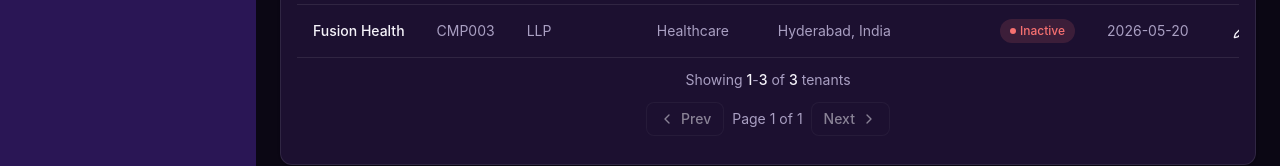
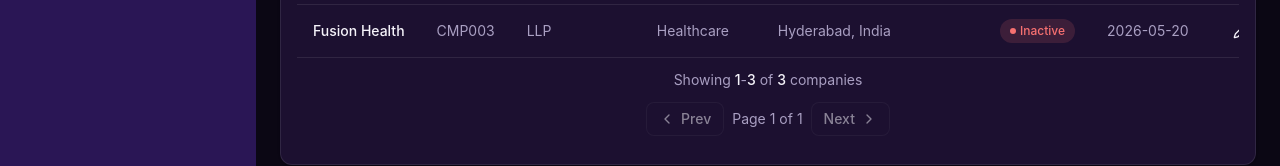
Before and after one commit to Bharathhari07/super-admin-portal, a React (Vite) app: page /organizations/companies in a window 1280 px wide. Shown: the part 369-535 px from the top of the page. Built offline with nearby package versions, Linux system fonts and the light colour scheme.

Commit message:
Fix pagination label showing 'tenants' on Company Setup page

```diff
--- a/src/components/common/Pagination.tsx
+++ b/src/components/common/Pagination.tsx
@@ -6,9 +6,10 @@ interface PaginationProps {
   pageSize: number
   total: number
   onPageChange: (page: number) => void
+  itemLabel?: string
 }
 
-export default function Pagination({ page, pageSize, total, onPageChange }: PaginationProps) {
+export default function Pagination({ page, pageSize, total, onPageChange, itemLabel = 'items' }: PaginationProps) {
   const totalPages = Math.max(1, Math.ceil(total / pageSize))
   const start = total === 0 ? 0 : (page - 1) * pageSize + 1
   const end = Math.min(page * pageSize, total)
@@ -18,7 +19,7 @@ export default function Pagination({ page, pageSize, total, onPageChange }: Pagi
       <p className="text-sm text-sap-text-muted">
         Showing <span className="font-medium text-sap-text">{start}</span>-
         <span className="font-medium text-sap-text">{end}</span> of{' '}
-        <span className="font-medium text-sap-text">{total}</span> tenants
+        <span className="font-medium text-sap-text">{total}</span> {itemLabel}
       </p>
       <div className="flex items-center gap-2">
         <Button
--- a/src/pages/CompanySetupPage.tsx
+++ b/src/pages/CompanySetupPage.tsx
@@ -74,7 +74,7 @@ export default function CompanySetupPage() {
           togglingCompanyId={togglingCompanyId}
         />
 
-        <Pagination page={page} pageSize={PAGE_SIZE} total={data?.total ?? 0} onPageChange={setPage} />
+        <Pagination page={page} pageSize={PAGE_SIZE} total={data?.total ?? 0} onPageChange={setPage} itemLabel="companies" />
       </div>
 
       <CompanyModal
--- a/src/pages/TenantManagementPage.tsx
+++ b/src/pages/TenantManagementPage.tsx
@@ -49,7 +49,7 @@ export default function TenantManagementPage() {
 
   function handleSearchChange(value: string) {
     setSearch(value)
-    setPage(1) // reset to first page whenever the search term changes
+    setPage(1)
   }
 
   function handleStatusChange(nextStatus: TenantStatus | 'All') {
@@ -111,7 +111,7 @@ export default function TenantManagementPage() {
           togglingTenantId={togglingTenantId}
         />
 
-        <Pagination page={page} pageSize={PAGE_SIZE} total={data?.total ?? 0} onPageChange={setPage} />
+        <Pagination page={page} pageSize={PAGE_SIZE} total={data?.total ?? 0} onPageChange={setPage} itemLabel="tenants" />
       </div>
 
       <CreateTenantModal open={createOpen} onClose={() => setCreateOpen(false)} onCreated={() => setCreateOpen(false)} />
```
